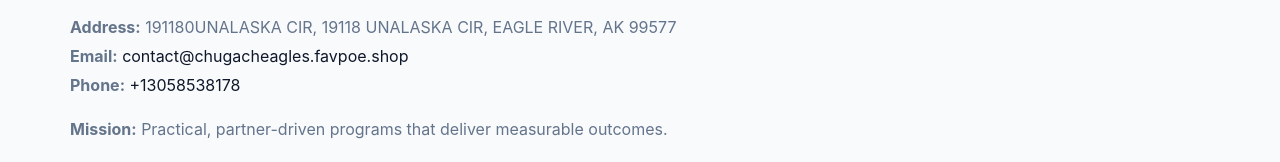
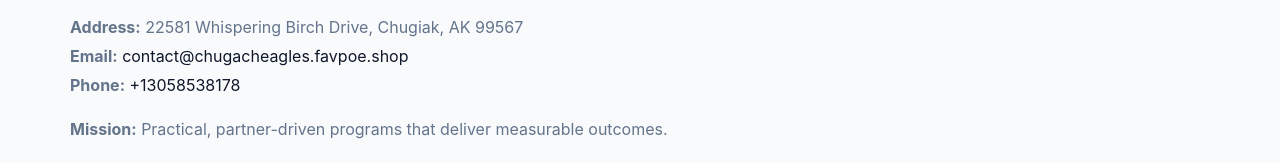
Before and after one commit to thuanbg111/chugach-eagles-wrestling-club-2907, a plain HTML site: page about.html in a window 1280 px wide. Shown: the part 803-965 px from the top of the page. Drawn offline with Linux system fonts and the light colour scheme.

Commit message:
Safe replace address only

```diff
--- a/about.html
+++ b/about.html
@@ -43,7 +43,7 @@
   <div class="footer-wrap">
     <div class="footer-grid">
       <div class="footer-col"><img src="images/logo.png" style="width:140px;margin-bottom:.4rem" alt=""><div class="small">© <span id="year"></span> Chugach Eagles Wrestling Club</div><div class="small">501(c)(3) • EIN 10072907</div></div>
-      <div class="footer-col"><div class="small"><strong>Address:</strong> 191180UNALASKA CIR, 19118 UNALASKA CIR, EAGLE RIVER, AK 99577</div><div class="small"><strong>Email:</strong> <a href="mailto:contact@chugacheagles.favpoe.shop">contact@chugacheagles.favpoe.shop</a></div><div class="small"><strong>Phone:</strong> <a href="tel:+13058538178">+13058538178</a></div></div>
+      <div class="footer-col"><div class="small"><strong>Address:</strong> 22581 Whispering Birch Drive, Chugiak, AK 99567</div><div class="small"><strong>Email:</strong> <a href="mailto:contact@chugacheagles.favpoe.shop">contact@chugacheagles.favpoe.shop</a></div><div class="small"><strong>Phone:</strong> <a href="tel:+13058538178">+13058538178</a></div></div>
       <div class="footer-col"><div class="small"><strong>Mission:</strong> Practical, partner-driven programs that deliver measurable outcomes.</div></div>
     </div>
   </div>
```
